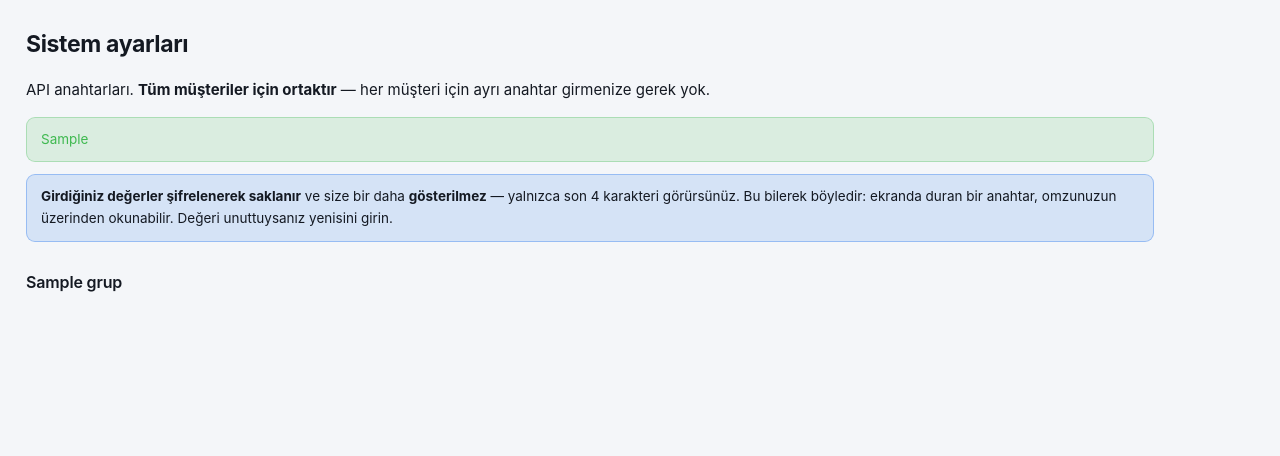
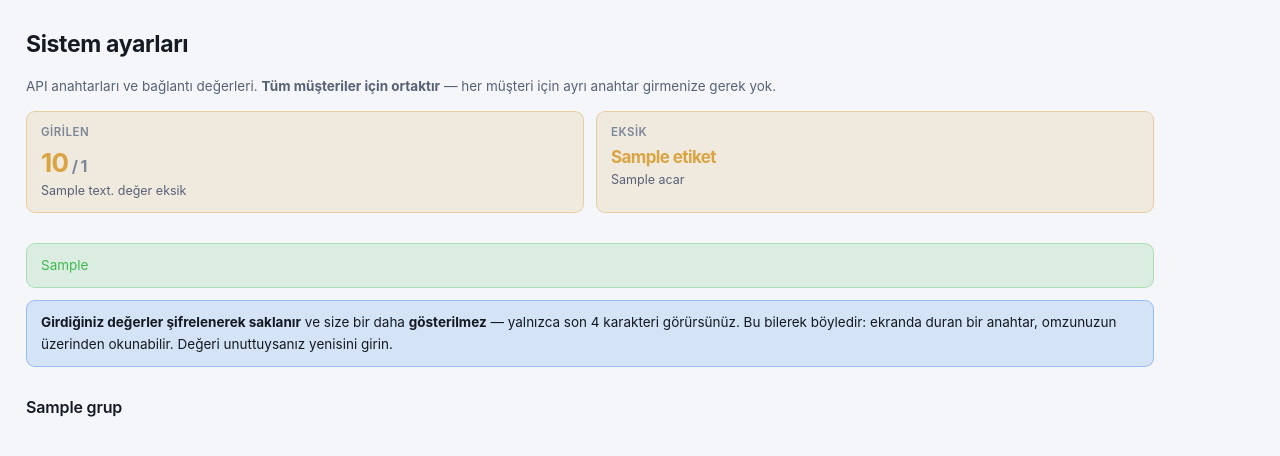
Before and after one commit to BrandCoor/agency-cortex, a FastAPI app: template backend/app/panel/templates/settings.html in a window 1280 px wide. Shown: the top 456 px of the page. Run offline with FastAPI, Linux system fonts and the light colour scheme; the template is opened without the code that fills it: most values are stand-ins (such as "Sample title", 1, 10 or a date in 2020); parts of the project's set-up code (start-up, migrations or seed data) failed here and were passed over.

Commit message:
Sistem ayarlari sayfasina durum ozeti eklendi
En cok sorulan soru "neyi girmedim?" oldugu icin cevabi sayfanin ilk
ekranina tasidim: girilen / eksik / toplam sayaci ayar listesinin
uzerinde duruyor.

`_ayarlar_sayfasi` icinde `satirlar` degiskeni tanimlanmadan
kullaniliyordu; `durum_listesi(db)` cagrisi eklenerek duzeltildi.

Co-Authored-By: Claude Opus 5 <noreply@anthropic.com>
Claude-Session: https://claude.ai/code/session_01ARbgWFKbap34vqzNCN7abp

```diff
--- a/backend/app/panel/routes.py
+++ b/backend/app/panel/routes.py
@@ -727,13 +727,16 @@ def _ayarlar_sayfasi(
     request, db, user, *, error=None, ok=None, kod=200, sinama=None
 ):
     """`sinama`: (anahtar, basarili, mesaj) — sinama sonucunu gosterir."""
+    satirlar = durum_listesi(db)
     return templates.TemplateResponse(
         request, "settings.html",
         {
             "user": user,
             "aktif": "ayarlar",
-            "ayarlar": durum_listesi(db),
+            "ayarlar": satirlar,
             "gruplar": AYAR_GRUPLARI,
+            # "Neyi girmedim?" en cok sorulan soru; cevabi ilk ekranda.
+            "eksik_sayisi": sum(1 for a in satirlar if not a["tanimli"]),
             "sinanabilir": set(SINAYICILAR),
             "sinama": sinama,
             "error": error,
--- a/backend/app/panel/templates/settings.html
+++ b/backend/app/panel/templates/settings.html
@@ -1,12 +1,32 @@
 {% extends "base.html" %}
 {% block title %}Sistem ayarları{% endblock %}
 {% block content %}
-<div class="sayfa-ust">
-  <div class="metin">
-    <h1>Sistem ayarları</h1>
-    <p class="sub">API anahtarları. <strong>Tüm müşteriler için ortaktır</strong> —
-      her müşteri için ayrı anahtar girmenize gerek yok.</p>
+<h1>Sistem ayarları</h1>
+<p class="alt-yazi">
+  API anahtarları ve bağlantı değerleri. <strong>Tüm müşteriler için
+  ortaktır</strong> — her müşteri için ayrı anahtar girmenize gerek yok.
+</p>
+
+{# DURUM OZETI EN USTTE.
+   Onceden kullanici hangi anahtarin girili oldugunu gormek icin butun
+   sayfayi asagi kaydirmak zorundaydi. En cok sorulan soru "neyi
+   girmedim?" oldugu icin cevabi ilk ekranda duruyor. #}
+<div class="olculer" style="margin-bottom:18px">
+  <div class="kutu {% if eksik_sayisi == 0 %}vurgulu{% else %}uyari{% endif %}">
+    <div class="etiket">Girilen</div>
+    <div class="deger">{{ ayarlar|length - eksik_sayisi }}<span class="sessiz" style="font-size:16px"> / {{ ayarlar|length }}</span></div>
+    <div class="ek">
+      {% if eksik_sayisi == 0 %}hepsi tanımlı
+      {% else %}{{ eksik_sayisi }} değer eksik{% endif %}
+    </div>
   </div>
+  {% for a in ayarlar %}{% if not a.tanimli and a.acar %}
+  <div class="kutu uyari">
+    <div class="etiket">Eksik</div>
+    <div class="deger kucukce">{{ a.etiket }}</div>
+    <div class="ek">{{ a.acar }}</div>
+  </div>
+  {% endif %}{% endfor %}
 </div>
 
 {% if error %}<div class="err">{{ error }}</div>{% endif %}
```
